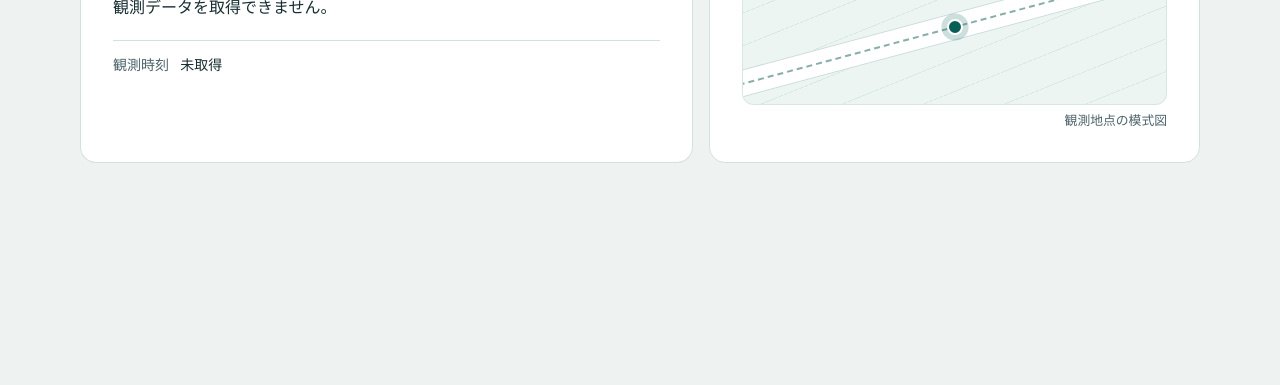
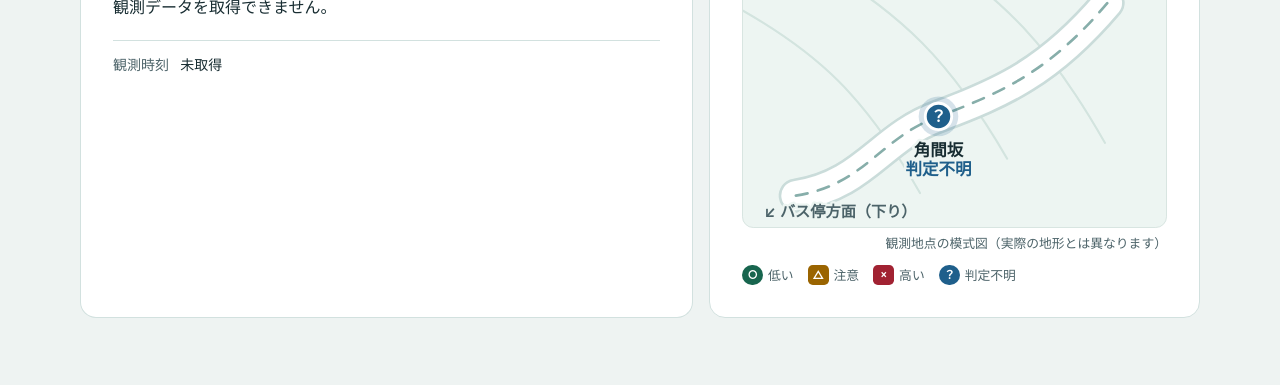
Before and after one commit to taketo353/smartwalk-poc, a plain HTML site: page web/index.html in a window 1280 px wide. Shown: the part 415-800 px from the top of the page. Drawn offline with Linux system fonts and the light colour scheme; no server answers.

Commit message:
学生向け画面に角間坂の簡易マップを追加
観測地点カードの模式図をインラインSVGに差し替え、/statusのriskに
応じて色分けしたマーカーを表示する。色だけに依存しないよう、形
（丸/三角）・記号（○△×？）・地点名と危険度のテキストを併用し、
下に凡例を追加した。

地点は配列(locations)で持ち、将来地点が増えてもbuildMap()が
自動でマーカーを生成する作りにした。/statusのlocation_idに一致
しない地点は判定不明として表示する。

サーバ側(api/, server.py)・API仕様・既存の危険度カード・履歴
テーブル・オフライン表示は変更していない。追加のnpmパッケージ・
CDN・外部APIは使用せず、オフラインで動作する。

Co-Authored-By: Claude Sonnet 5 <noreply@anthropic.com>

```diff
--- a/web/app.js
+++ b/web/app.js
@@ -6,6 +6,14 @@ const risks = new Map([
   ['high', {name: '高い', icon: '!'}],
   ['unknown', {name: '判定不明', icon: '?'}],
 ]);
+const locations = [
+  {id: 'kakuma-slope-01', name: '角間坂', x: 148, y: 126},
+];
+const mapMarks = new Map([
+  ['low', '○'], ['caution', '△'], ['high', '×'], ['unknown', '？'],
+]);
+const markers = new Map();
+const svgNamespace = 'http://www.w3.org/2000/svg';
 const labels = new Map([
   ['dry', '乾燥'], ['wet', '湿潤'], ['snow', '積雪'], ['ice', '凍結'], ['unknown', '不明'],
 ]);
@@ -35,6 +43,44 @@ function formatTemperature(value) {
   return Number.isFinite(value) ? `${value} °C` : missing;
 }
 
+function createShape(name, attributes) {
+  const element = document.createElementNS(svgNamespace, name);
+  for (const [key, value] of Object.entries(attributes)) element.setAttribute(key, value);
+  return element;
+}
+
+function buildMap() {
+  const layer = get('map-markers');
+  for (const spot of locations) {
+    const marker = createShape('g', {class: 'map-marker', 'data-risk': 'unknown', transform: `translate(${spot.x} ${spot.y})`});
+    const mark = createShape('text', {class: 'marker-mark', y: 0, 'text-anchor': 'middle', 'dominant-baseline': 'central'});
+    const name = createShape('text', {class: 'marker-name', y: 30, 'text-anchor': 'middle'});
+    const level = createShape('text', {class: 'marker-level', y: 44, 'text-anchor': 'middle'});
+    name.textContent = spot.name;
+    marker.append(
+      createShape('circle', {class: 'marker-halo', r: 15}),
+      createShape('circle', {class: 'marker-round', r: 10}),
+      createShape('path', {class: 'marker-wedge', d: 'M0 -12L11 7H-11Z'}),
+      mark, name, level,
+    );
+    layer.append(marker);
+    markers.set(spot.id, {marker, mark, level, name: spot.name});
+  }
+}
+
+function showMap(status) {
+  const risk = risks.has(status?.risk) ? status.risk : 'unknown';
+  const summary = [];
+  for (const [id, entry] of markers) {
+    const level = id === status?.location_id ? risk : 'unknown';
+    entry.marker.setAttribute('data-risk', level);
+    entry.mark.textContent = mapMarks.get(level);
+    entry.level.textContent = risks.get(level).name;
+    summary.push(`${entry.name}は凍結リスク ${risks.get(level).name}`);
+  }
+  get('slope-map').setAttribute('aria-label', `角間坂の簡易マップ。${summary.join('、')}。`);
+}
+
 function showStatus(status, error) {
   const risk = risks.has(status?.risk) ? status.risk : 'unknown';
   const {name, icon} = risks.get(risk);
@@ -58,6 +104,8 @@ function showStatus(status, error) {
   if (status?.vision_source === 'manual') sampleInputs.push('手動ラベル');
   get('sample-notice').hidden = !sampleInputs.length;
   setText('sample-notice', sampleInputs.length ? `判定に使用した入力　${sampleInputs.join('・')}` : '');
+
+  showMap(status);
 
   if (isAdmin) {
     setText('location-id', status?.location_id ?? missing);
@@ -132,6 +180,7 @@ if (isAdmin) {
   get('admin-link').setAttribute('aria-current', 'page');
 }
 get('admin-view').hidden = !isAdmin;
+buildMap();
 
 window.addEventListener('offline', () => {
   connectionGeneration += 1;
--- a/web/index.html
+++ b/web/index.html
@@ -43,13 +43,29 @@
         <h2 id="location-heading">観測地点</h2>
         <p class="location-name">角間坂（デモ地点）</p>
         <figure class="locator">
-          <div class="locator-art" aria-hidden="true">
-            <span class="path-edge"></span>
-            <span class="path-center"></span>
-            <span class="locator-point"></span>
-          </div>
-          <figcaption>観測地点の模式図</figcaption>
+          <svg id="slope-map" class="slope-map" viewBox="0 0 320 210" role="img" aria-label="角間坂の簡易マップ">
+            <g class="map-contour">
+              <path d="M0 46C56 78 92 110 134 184"></path>
+              <path d="M62 14C118 48 156 82 200 158"></path>
+              <path d="M140 0C196 36 232 72 274 146"></path>
+            </g>
+            <path class="road-case" d="M40 186C92 178 104 142 148 126C196 108 232 92 276 40"></path>
+            <path class="road-body" d="M40 186C92 178 104 142 148 126C196 108 232 92 276 40"></path>
+            <path class="road-line" d="M40 186C92 178 104 142 148 126C196 108 232 92 276 40"></path>
+            <g class="map-note">
+              <text x="304" y="20" text-anchor="end">↗ 角間キャンパス方面（上り）</text>
+              <text x="16" y="202">↙ バス停方面（下り）</text>
+            </g>
+            <g id="map-markers"></g>
+          </svg>
+          <figcaption>観測地点の模式図（実際の地形とは異なります）</figcaption>
         </figure>
+        <ul class="map-legend">
+          <li data-risk="low"><span class="legend-mark" aria-hidden="true">○</span>低い</li>
+          <li data-risk="caution"><span class="legend-mark" aria-hidden="true">△</span>注意</li>
+          <li data-risk="high"><span class="legend-mark" aria-hidden="true">×</span>高い</li>
+          <li data-risk="unknown"><span class="legend-mark" aria-hidden="true">？</span>判定不明</li>
+        </ul>
       </section>
     </div>
 
--- a/web/styles.css
+++ b/web/styles.css
@@ -152,35 +152,90 @@ h2 { font-size: 1.04rem; }
 
 .location-name { margin-top: .2rem; font-size: 1.15rem; font-weight: 730; }
 .locator { margin-top: .75rem; }
-.locator-art {
+.slope-map {
+  display: block;
+  width: 100%;
+  height: auto;
+  border: 1px solid #d8e5e1;
+  border-radius: .7rem;
+  background: #edf5f2;
+}
+
+.map-contour path { fill: none; stroke: #d3e4df; stroke-width: 1.6; stroke-linecap: round; }
+.road-case, .road-body, .road-line { fill: none; stroke-linecap: round; }
+.road-case { stroke: #cadcda; stroke-width: 26; }
+.road-body { stroke: #fff; stroke-width: 22; }
+.road-line { stroke: #87aeaa; stroke-width: 2; stroke-dasharray: 9 8; }
+
+.map-note text {
+  fill: var(--muted);
+  font-size: 11.5px;
+  font-weight: 650;
+  paint-order: stroke;
+  stroke: #edf5f2;
+  stroke-width: 3.5;
+  stroke-linejoin: round;
+}
+
+.map-marker {
+  --marker: #1f5f8b;
+  --marker-halo: #1f5f8b2e;
+}
+
+.map-marker[data-risk="low"] { --marker: #17654e; --marker-halo: #17654e2e; }
+.map-marker[data-risk="caution"] { --marker: #9a6400; --marker-halo: #9a64002e; }
+.map-marker[data-risk="high"] { --marker: #a12232; --marker-halo: #a122322e; }
+
+.marker-halo { fill: var(--marker-halo); }
+.marker-round, .marker-wedge { fill: var(--marker); stroke: #fff; stroke-width: 2.2; }
+.map-marker[data-risk="caution"] .marker-round,
+.map-marker[data-risk="high"] .marker-round { display: none; }
+.map-marker[data-risk="low"] .marker-wedge,
+.map-marker[data-risk="unknown"] .marker-wedge { display: none; }
+
+.marker-mark { fill: #fff; font-size: 12px; font-weight: 700; }
+.map-marker[data-risk="caution"] .marker-mark,
+.map-marker[data-risk="high"] .marker-mark { transform: translateY(3px); }
+
+.marker-name, .marker-level {
+  font-size: 12.5px;
+  font-weight: 730;
+  paint-order: stroke;
+  stroke: #edf5f2;
+  stroke-width: 4;
+  stroke-linejoin: round;
+}
+
+.marker-name { fill: #182d32; }
+.marker-level { fill: var(--marker); }
+
+.map-legend {
+  display: flex;
+  flex-wrap: wrap;
+  gap: .3rem .9rem;
+  margin: .7rem 0 0;
+  padding: 0;
+  list-style: none;
+  color: var(--muted);
+  font-size: .8rem;
+}
+
+.map-legend li { display: inline-flex; align-items: center; gap: .3rem; }
+.legend-mark {
   display: grid;
   place-items: center;
-  position: relative;
-  overflow: hidden;
-  isolation: isolate;
-  height: clamp(6.5rem, 18vw, 9.75rem);
-  border: 1px solid #d8e5e1;
-  border-radius: .7rem;
-  background: repeating-linear-gradient(-22deg, #edf5f2 0 1.85rem, #d7e7e2 1.85rem 1.9rem);
+  width: 1.3rem;
+  aspect-ratio: 1;
+  border-radius: 50%;
+  background: #1f5f8b;
+  color: #fff;
+  font-size: .72rem;
+  font-weight: 700;
 }
 
-.path-edge, .path-center {
-  position: absolute;
-  width: 120%;
-  transform: rotate(-15deg);
-}
-
-.path-edge { height: 1.7rem; background: #fff; border-block: 1px solid #cadcda; }
-.path-center { border-top: 2px dashed #87aeaa; }
-.locator-point {
-  position: relative;
-  width: 1rem;
-  aspect-ratio: 1;
-  border: .15rem solid #fff;
-  border-radius: 50%;
-  background: var(--accent);
-  box-shadow: 0 0 0 .35rem #085e5633;
-}
+.map-legend li[data-risk="low"] .legend-mark { background: #17654e; }
+.map-legend li[data-risk="caution"] .legend-mark { background: #9a6400; border-radius: .3rem; }
+.map-legend li[data-risk="high"] .legend-mark { background: #a12232; border-radius: .3rem; }
 
 figcaption { margin-top: .3rem; color: var(--muted); font-size: .8rem; text-align: right; }
 
```
